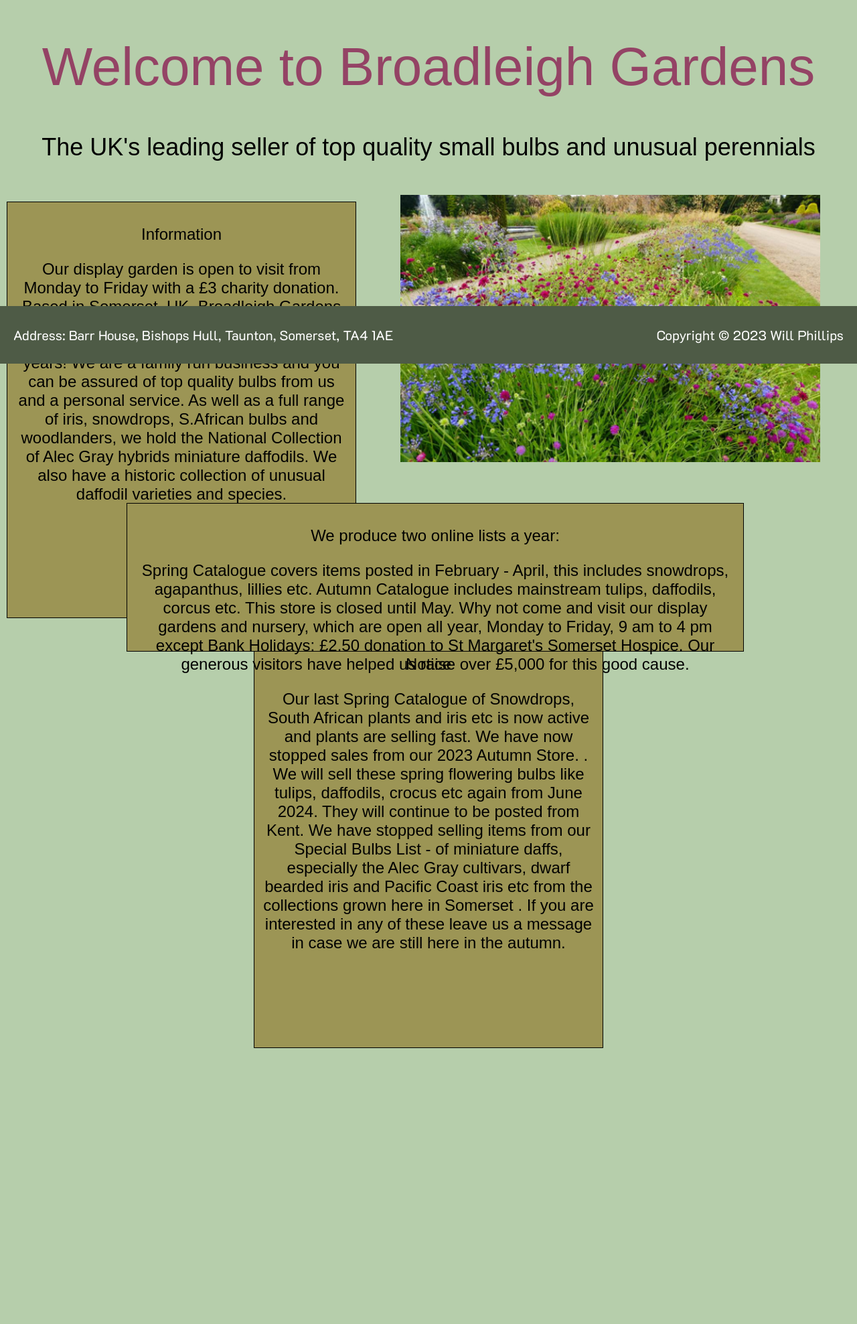
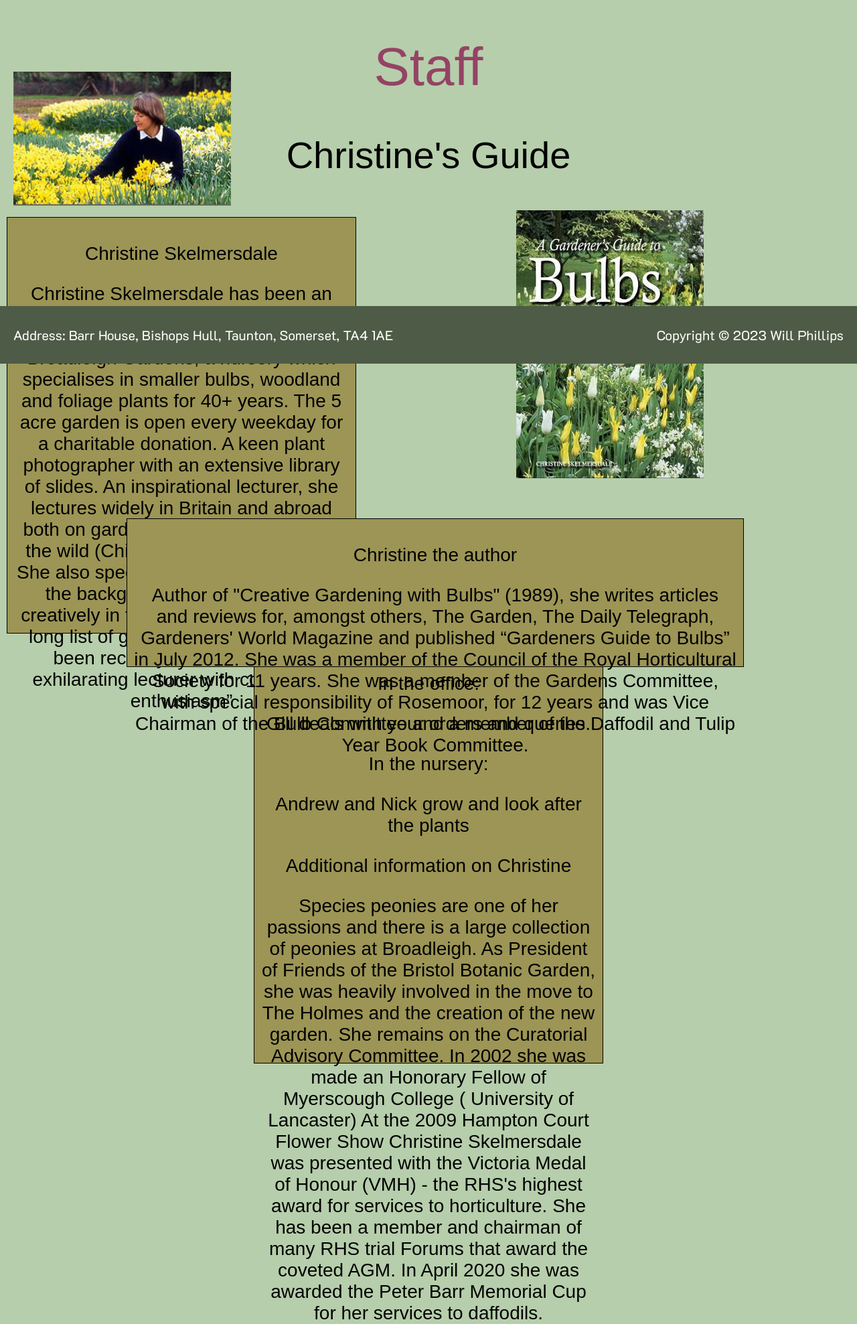
Before and after one commit to PHI19002807/BroadleighGardens, a PHP site: page /Staff.php in a window 1280 px wide. Shown: the part 257-2234 px from the top of the page at 67% size. Before the commit the page ends 1822 px from the top, so only its background shows below. Run offline with PHP 8.4, Linux system fonts and the light colour scheme; some web fonts are replaced.

Commit message:
Finished staff page

```diff
--- a/DisplayGarden.php
+++ b/DisplayGarden.php
@@ -10,7 +10,7 @@
         body {
             background-color: #B6CEAB;
             font-family: 'Jomhuria', sans-serif;
-            font-size: 24px;
+            font-size: 28px;
             margin: 0;
             padding: 0;
         }
--- a/GiftToken.php
+++ b/GiftToken.php
@@ -75,7 +75,7 @@ $conn->close();
         body {
             background-color: #B6CEAB;
             font-family: 'Jomhuria', sans-serif;
-            font-size: 24px;
+            font-size: 28px;
             margin: 0;
             padding: 0;
         }
--- a/News.php
+++ b/News.php
@@ -10,7 +10,7 @@
         body {
             background-color: #B6CEAB;
             font-family: 'Jomhuria', sans-serif;
-            font-size: 24px;
+            font-size: 25px;
             margin: 0;
             padding: 0;
         }
--- a/Staff.php
+++ b/Staff.php
@@ -10,7 +10,7 @@
         body {
             background-color: #B6CEAB;
             font-family: 'Jomhuria', sans-serif;
-            font-size: 24px;
+            font-size: 28px;
             margin: 0;
             padding: 0;
         }
@@ -89,15 +89,14 @@
             margin-right: 10px;
         }
         .container {
-            position: relative; /* Make the container relative for absolute positioning */
+            position: relative;
             display: flex;
             justify-content: center;
-            align-items: flex-start; /* Change to align items at the top */
+            align-items: flex-start;
             text-align: center;
             margin-top: 50px;
             flex-wrap: wrap;
         }
-
         .left-box, .right-box {
             width: 500px;
             height: 600px;
@@ -107,15 +106,15 @@
             background-color: #9C9555;
         }
         .middle-image {
-            width: 627px;
-            height: 399px;
+            width: 280px;
+            height: 400px;
             margin: 0 auto;
         }
         .landscape-box {
-            position: absolute; /* Position the landscape box absolutely */
-            top: 450px; /* Adjust the top position as needed */
-            left: 50%; /* Position at the center */
-            transform: translateX(-50%); /* Center horizontally */
+            position: absolute;
+            top: 450px;
+            left: 50%;
+            transform: translateX(-50%);
             width: 900px;
             height: 200px;
             border: 1px solid black;
@@ -130,13 +129,23 @@
             font-size: 80px;
             font-weight: normal;
         }
-        .sub-message {
+        .BookMessage {
             color: black;
             text-align: center;
             font-family: 'Jomhuria', sans-serif;
             font-weight: normal;
         }
+        .top-left-image-container {
+            position: absolute;
+            top: 0; /* Adjust this value to move the image higher or lower */
+            left: 20px; /* Adjust this value to create the desired gap */
+            transform: translateY(-100%); /* Move the container above its normal position */
+        }
 
+        .top-left-image {
+            width: 325px;
+            height: 200px;
+        }
     </style>
 </head>
 <body>
@@ -170,33 +179,53 @@
     </div>
 
     <!-- Main content -->
-    <h1 class="welcome-message">Welcome to Broadleigh Gardens</h1>
-    <h2 class="sub-message">The UK's leading seller of top quality small bulbs and unusual perennials</h2>
+    <h1 class="welcome-message">Staff</h1>
+    <h1 class="BookMessage">Christine's Guide</h1>
     <div class="container">
+        <!-- Image container at the top left -->
+        <div class="top-left-image-container">
+            <img src="images/StaffCS.png" alt="Top Left Image" class="top-left-image">
+        </div>
+
+        <!-- Left box -->
         <div class="left-box">
-            <p>Information</p>
+            <p>Christine Skelmersdale</p>
             <p>
-                Our display garden is open to visit from Monday to Friday with a £3 charity donation.
-                Based in Somerset, UK, Broadleigh Gardens has been leading the field in the propagation and mail-order retail of small bulbs for over 40 years!
-                We are a family run business and you can be assured of top quality bulbs from us and a personal service.
-                As well as a full range of iris, snowdrops, S.African bulbs and woodlanders, we hold the National Collection of Alec Gray hybrids miniature daffodils. We also have a historic collection of unusual daffodil varieties and species.
+                Christine Skelmersdale has been an enthusiastic gardener since childhood and has been the Managing Director of Broadleigh Gardens, a nursery which specialises in smaller bulbs, woodland and foliage plants for 40+ years. The 5 acre garden is open every weekday for a charitable donation.
+                A keen plant photographer with an extensive library of slides. An inspirational lecturer, she lectures widely in Britain and abroad both on gardening topics and plants in the wild (China, Nepal, S.Andes etc.).
+                She also specialises in Day Courses on the background and use of bulbs creatively in the garden, but also has a long list of general lectures - she has been recently described as “an exhilarating lecturer with contagious enthusiasm”
             </p>
         </div>
-        <img src="images/HomeMainImage.png" alt="Middle Image" class="middle-image">
+
+        <!-- Middle image -->
+        <img src="images/Staff.jpg" alt="Middle Image" class="middle-image">
+        <p></p>
+
+        <!-- Landscape box -->
         <div class="landscape-box">
-            <p>We produce two online lists a year:</p>
+            <p>Christine the author</p>
             <p>
-                Spring Catalogue covers items posted in February - April, this includes snowdrops, agapanthus, lillies etc.
-                Autumn Catalogue includes mainstream tulips, daffodils, corcus etc. This store is closed until May.
-                Why not come and visit our display gardens and nursery, which are open all year, Monday to Friday, 9 am to 4 pm except Bank Holidays: £2.50 donation to St Margaret's Somerset Hospice. Our generous visitors have helped us raise over £5,000 for this good cause.
+                Author of "Creative Gardening with Bulbs" (1989), she writes articles and reviews for, amongst others, The Garden, The Daily Telegraph, Gardeners' World Magazine and published “Gardeners Guide to Bulbs” in July 2012.
+                She was a member of the Council of the Royal Horticultural Society for 11 years. She was a member of the Gardens Committee, with special responsibility of Rosemoor, for 12 years and was Vice Chairman of the Bulb Committee and a member of the Daffodil and Tulip Year Book Committee.
+
             </p>
         </div>
+
+        <!-- Right box -->
         <div class="right-box">
-            <p>Notice</p>
+            <p>In the office:</p>
+            <p>Gill deals with your orders and queries.</p>
+            <p>In the nursery:</p>
+            <p>Andrew and Nick grow and look after the plants</p>
+
+            <p>Additional information on Christine</p>
             <p>
-                Our last Spring Catalogue of Snowdrops, South African plants and iris etc is now active and plants are selling fast.
-                We have now stopped sales from our 2023 Autumn Store. . We will sell these spring flowering bulbs like tulips, daffodils, crocus etc again from June 2024. They will continue to be posted from Kent.
-                We have stopped selling items from our Special Bulbs List -  of miniature daffs, especially the Alec Gray cultivars, dwarf bearded iris and Pacific Coast iris etc from the collections grown here in Somerset . If you are interested in any of these leave us a message in case we are still here in the autumn.
+                Species peonies are one of her passions and there is a large collection of peonies at Broadleigh.
+                As President of Friends of the Bristol Botanic Garden, she was heavily involved in the move to The Holmes and the creation of the new garden. She remains on the Curatorial Advisory Committee.
+                In 2002 she was made an Honorary Fellow of Myerscough College ( University of Lancaster)
+                At the 2009 Hampton Court Flower Show Christine Skelmersdale was presented with the Victoria Medal of Honour (VMH) - the RHS's highest award for services to horticulture.
+                She has been a member and chairman of many RHS trial Forums that award the coveted AGM.
+                In April 2020 she was awarded the Peter Barr Memorial Cup for her services to daffodils.
             </p>
         </div>
     </div>
--- a/home.php
+++ b/home.php
@@ -10,7 +10,7 @@
         body {
             background-color: #B6CEAB;
             font-family: 'Jomhuria', sans-serif;
-            font-size: 24px;
+            font-size: 28px;
             margin: 0;
             padding: 0;
         }
```
Also changed, not shown: images/Staff.jpg (added), images/StaffCS.png (added).
